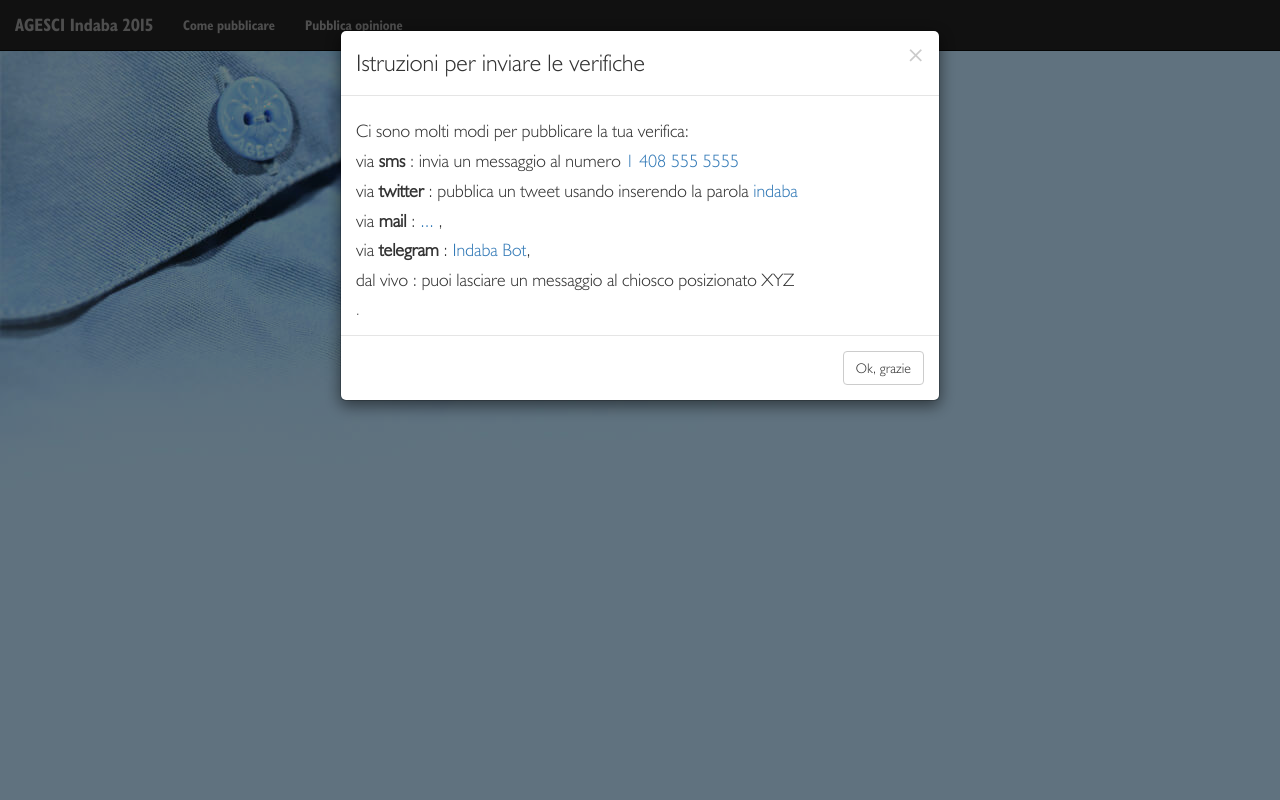
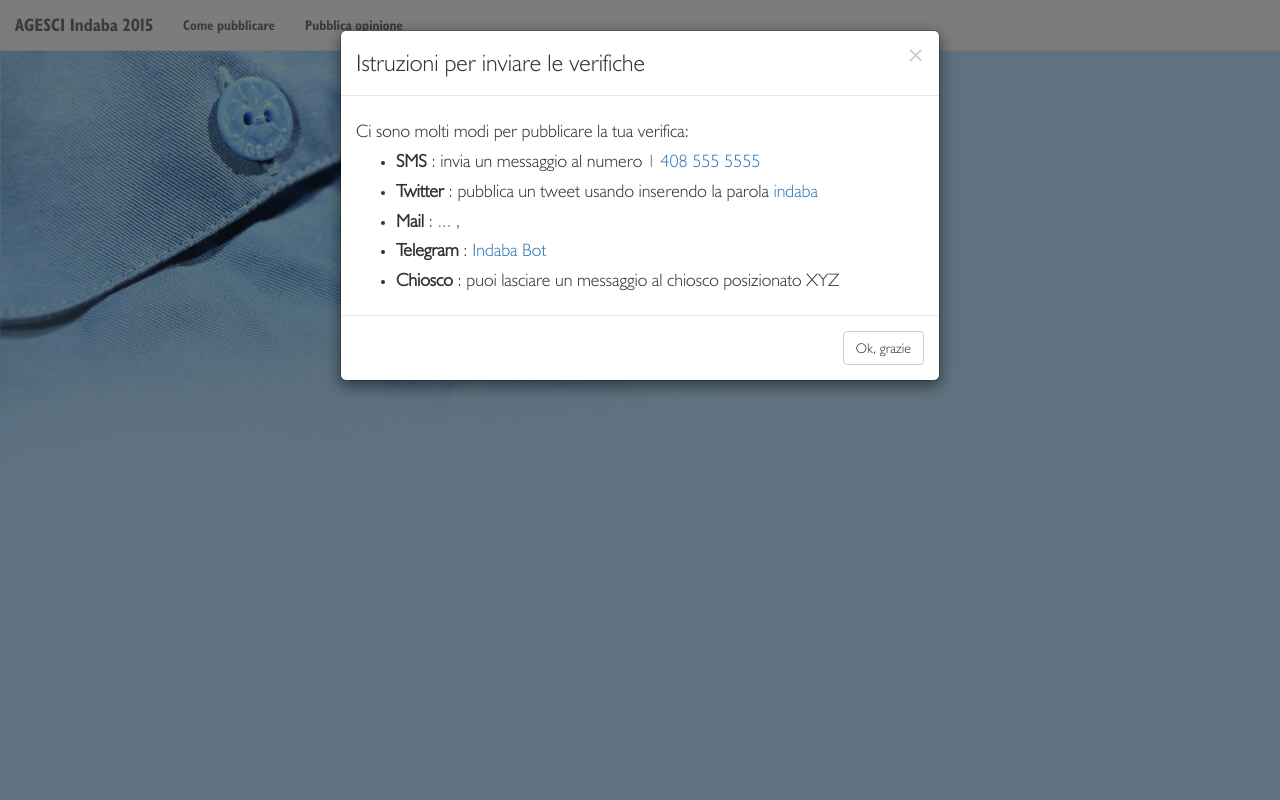
Before and after one commit to BitPrepared/OnlineOnsiteOngoing, a PHP site: page /templates/home/index.php in a window 1280 px wide, after a click on "Come pubblicare". Run offline with PHP 8.4, Linux system fonts and the light colour scheme; some libraries are stand-ins or nearby versions.

Commit message:
Update index.php
fix image size

```diff
--- a/templates/home/index.php
+++ b/templates/home/index.php
@@ -131,7 +131,7 @@
             for(h = 0; h < uobj.attachments.length; h++){
                 new_el.append($("<img>", {
                     "class" : "img-thumbnail img-responsive img-attached",
-                    "src" : API_RES_IMGS + uobj.attachments[h].id
+                    "src" : API_RES_IMGS + uobj.attachments[h].id + "/" + screen.width
                 }));
             }
 
@@ -248,7 +248,7 @@
     </div>
 </div>
 <div id="content">
-    <nav class="navbar navbar-inverse navbar-fixed-top affix">
+    <nav class="navbar navbar-default navbar-fixed-top affix">
         <div class="container-fluid">
             <div class="navbar-header">
                 <a class="navbar-brand" href="#">
@@ -299,11 +299,13 @@
             </div>
             <div class="modal-body">
                 <h4>Ci sono molti modi per pubblicare la tua verifica:</h4>
-                <h4>via <b>sms</b> : invia un messaggio al numero <a id="phone-number" href="tel:14085555555">1 408 555 5555,</a></h4>
-                <h4>via <b>twitter</b> : pubblica un tweet usando inserendo la parola <a id="twitter-tag" href="">#indaba</a></h4>
-                <h4>via <b>mail</b> : <a href="mailto:dicolamia@indaba.it"> ... </a>,</h4>
-                <h4>via <b>telegram</b> : <a href="https://telegram.me/IndabaBot?start=web">Indaba Bot</a>,</h4>
-                <h4>dal vivo : puoi lasciare un messaggio al chiosco posizionato XYZ</h4>.
+                <ul>
+                    <li><h4><b>SMS</b> : invia un messaggio al numero <a id="phone-number" href="tel:14085555555">1 408 555 5555,</a></h4></li>
+                    <li><h4><b>Twitter</b> : pubblica un tweet usando inserendo la parola <a id="twitter-tag" href="">#indaba</a></h4></li>
+                    <li><h4><b>Mail</b> : <a href="mailto:dicolamia@indaba.it"> ... </a>,</h4></li>
+                    <li><h4><b>Telegram</b> : <a href="https://telegram.me/IndabaBot?start=web">Indaba Bot</a></h4></li>
+                    <li><h4><b>Chiosco</b> : puoi lasciare un messaggio al chiosco posizionato XYZ</h4></li>
+                </ul>
                 <script type="text/javascript">
                     $("#twitter-tag").attr('href', "http://twitter.com/hashtag/" + TWITTER_HT);
                     $("#twitter-tag").text(TWITTER_HT);
```
